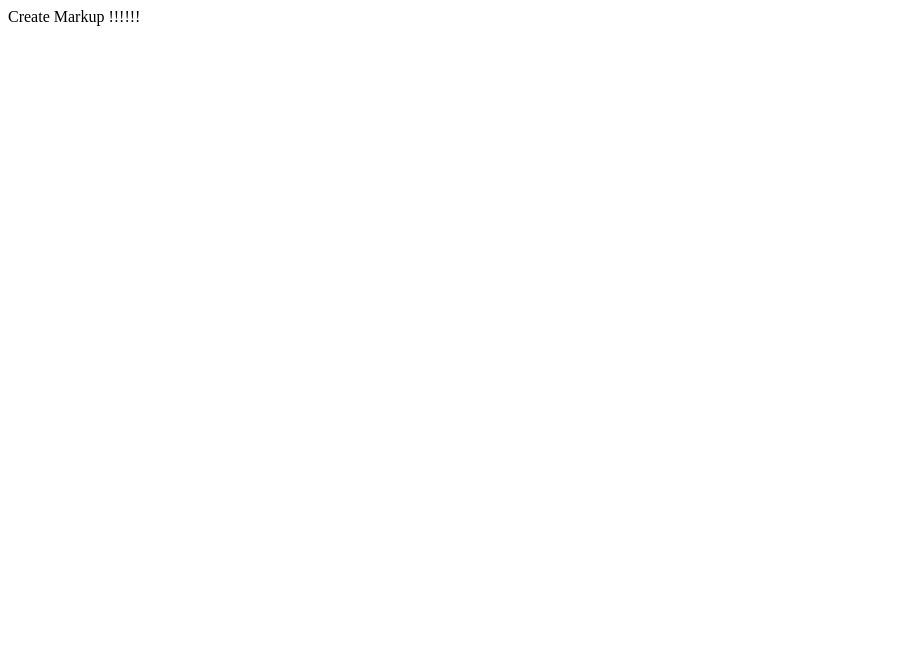
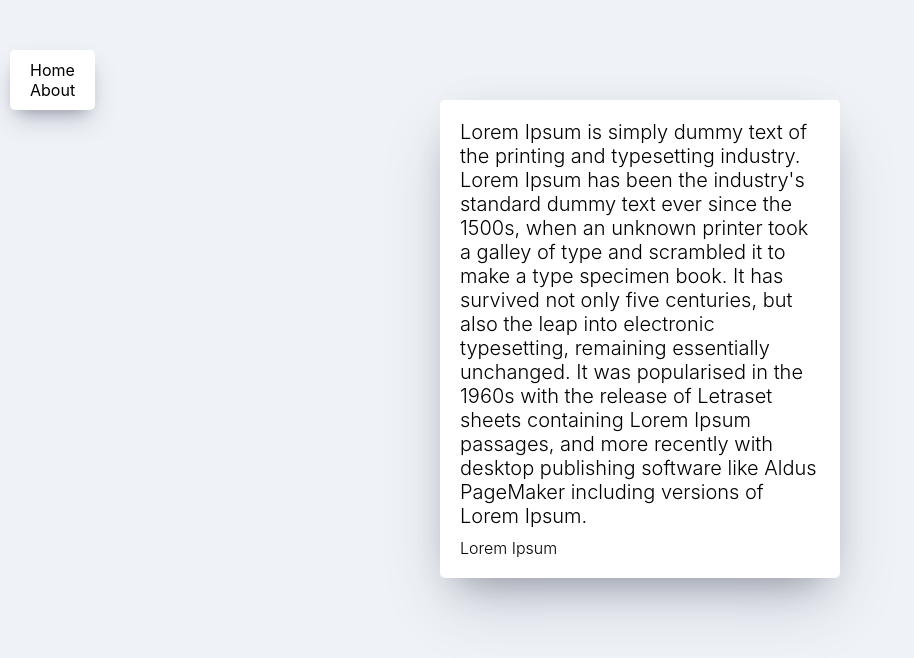
Before and after one commit to maybeb50/movie_app_clone_2020, a React (Create React App) app: page /#/About in a window 1280 px wide. Shown: the top 658 px of the page, without its empty margins (0-914 px from the left). Built offline with nearby package versions, Linux system fonts and the light colour scheme.

Commit message:
router 설정

```diff
--- a/package.json
+++ b/package.json
@@ -10,6 +10,7 @@
     "prop-types": "^15.7.2",
     "react": "^16.13.1",
     "react-dom": "^16.13.1",
+    "react-router-dom": "^5.2.0",
     "react-scripts": "3.4.3",
     "react-test-renderer": "^16.13.1"
   },
--- a/src/App.js
+++ b/src/App.js
@@ -1,14 +1,19 @@
 import React, { Component } from 'react';
-
-function createMarkup() {
-  return {__html: 'Create Markup !!!!!!'}
-}
+import './App.css';
+import { HashRouter, Route } from 'react-router-dom';
+import About from './routes/About';
+import Home from './routes/Home';
+import Navigation from './components/Navigation';
 
 class App extends Component {
   render() {
     return(
-      <div dangerouslySetInnerHTML={createMarkup()} />
-    )
+      <HashRouter>
+        <Navigation />
+        <Route path="/" exact={true} component={Home} />
+        <Route path="/About" component={About} />
+      </HashRouter>
+    );
   }
 }
 
--- /dev/null
+++ b/src/components/Movie.js
@@ -0,0 +1,49 @@
+import React, { component } from 'react';
+import PropTypes from 'prop-types';
+import './Movie.css';
+import { Link } from 'react-router-dom';
+
+function Movie({ title, year, summary, poster, genres }) {
+    return (
+        <div className="movie">
+            <Link
+                to={{
+                    pathname: '/movie-detail',
+                    state: {
+                        year, title, summary, poster, genres
+                    }
+                }}
+            >
+                <img src={ poster } alt={ title } title={ title } />
+                <div className="movie__data">
+                    <h3 className="movie__title">{ title }</h3>
+                    <h4 className="movie__year">{ year }</h4>
+                    <ul className="movie__genres">
+                        {
+                            genres.map((genre, index) => {
+                                return <li  key={ index } className="movie__genre">{ genre }</li>;
+                            })
+                        }
+                    </ul>
+                    <p className="movie__summary">
+                        {
+                        summary.slice(0, 180)
+                        }
+                        ...
+                    </p>
+                </div>
+            </Link>
+        </div>
+    );
+}
+
+Movie.propTypes = {
+    year: PropTypes.number.isRequired,
+    title: PropTypes.string.isRequired,
+    summary: PropTypes.string.isRequired,
+    poster: PropTypes.string.isRequired,
+    rating: PropTypes.number,
+    genres: PropTypes.arrayOf(PropTypes.string).isRequired,     // ???
+};
+
+export default Movie;
--- /dev/null
+++ b/src/components/Navigation.css
@@ -0,0 +1,39 @@
+.nav {
+    z-index: 1;
+    position: fixed;
+    top: 50px;
+    left: 10px;
+    display: flex;
+    flex-direction: column;
+    padding: 10px 20px;
+    box-shadow: 0 13px 27px -5px rgba(50, 50, 93, 0.25), 0 8px 16px -8px rgba(0, 0, 0, 0.3), 0 -6px 16px -6px rgba(0, 0, 0, 0.025);
+    border-radius: 5px;
+    background-color: #fff;
+}
+
+.nav a {
+    text-decoration: none;
+    color: #000;
+}
+
+@media screen and (max-width: 1090px) {
+    .nav {
+        left: initial;
+        top: initial;
+        bottom: 0;
+        width: 100%;
+    }
+
+    .nav a {
+        text-align: center;
+        text-decoration: none;
+        text-transform: uppercase;
+        color: #0008fc;
+        font-size: 12px;
+        font-weight: 600;
+    }
+
+    .nav a:not(:last-child) {
+        margin-bottom: 20px;
+    }
+}
--- /dev/null
+++ b/src/components/Navigation.js
@@ -0,0 +1,21 @@
+import React from 'react';
+import { Link } from 'react-router-dom';
+import './Navigation.css';
+
+function Navigation() {
+    return(
+        // a 태그로 작성하면, 클릭 시 React 가 새로고침 하기 때문에 react-router-dom 에 있는 Link 로 사용함
+        <div className="nav">
+            <Link to="/">Home</Link>
+            <Link to="/about">About</Link>
+            {/* <Link
+                to={{
+                    pathname: "/courses",
+                    state: { fromNavigation: true }
+                  }}
+            >About</Link> */}
+        </div>
+    );
+}
+
+export default Navigation;
--- /dev/null
+++ b/src/routes/About.css
@@ -0,0 +1,19 @@
+.about__container {
+    width: 100%;
+    max-width: 400px;
+    box-shadow: 0 30px 60px -12px rgba(50, 50, 93, 0.25), 0 18px 36px -18px rgba(0, 0, 0, 0.3), 0 -12px 36px -8px rgba(0, 0, 0, 0.025);
+    margin: 100px auto 0;
+    padding: 20px;
+    border-radius: 5px;
+    background-color: #fff;
+    font-weight: 300;
+}
+
+.about__container span:first-child {
+    font-size: 20px;
+}
+
+.about__container span:last-child {
+    display: block;
+    margin-top: 10px;
+}
--- /dev/null
+++ b/src/routes/About.js
@@ -0,0 +1,26 @@
+import React, { Component } from 'react';
+import './About.css';
+
+class About extends Component {
+    constructor(props) {
+        super(props);
+    }
+    render() {
+        console.log(this.props);
+        return(
+            <div className="about__container">
+                <span>
+                    Lorem Ipsum is simply dummy text of the printing and typesetting industry.
+                    Lorem Ipsum has been the industry's standard dummy text ever since the 1500s,
+                    when an unknown printer took a galley of type and scrambled it to make a type specimen book.
+                    It has survived not only five centuries, but also the leap into electronic typesetting, remaining essentially unchanged.
+                    It was popularised in the 1960s with the release of Letraset sheets containing Lorem Ipsum passages,
+                    and more recently with desktop publishing software like Aldus PageMaker including versions of Lorem Ipsum.
+                </span>
+                <span>Lorem Ipsum</span>
+            </div>
+        )
+    }
+}
+
+export default About;
--- /dev/null
+++ b/src/routes/Home.css
@@ -0,0 +1,31 @@
+.container {
+    display: flex;
+    justify-content: center;
+    height: 100%;
+}
+
+.loader {
+    width: 100%;
+    height: 100vh;
+    display: flex;
+    justify-content: center;
+    align-items: center;
+    font-weight: 300;
+}
+
+.movies {
+    display: grid;
+    grid-template-columns: repeat(2, minmax(400px, 1fr));
+    grid-gap: 100px;
+    padding: 50px;
+    width: 80%;
+    padding-top: 70px;
+}
+
+@media screen and (max-width: 1090px) {
+    .movies {
+        grid-template-columns: 1fr;
+        width: 100%;
+    }
+
+}
--- /dev/null
+++ b/src/routes/Home.js
@@ -0,0 +1,66 @@
+import React, { Component } from 'react';
+import axios from 'axios';
+import ErrorBoundary from '../ErrorBoundary';
+import Movie from '../components/Movie';
+import './Home.css';
+
+class Home extends Component {
+  state = {
+    isLoading: true,
+    movies: [],
+  };
+
+  getMovies = async () => {
+    const {
+      data: {
+        data: { movies },
+      }
+    } = await axios.get('https://yts-proxy.now.sh/list_movies.json?sort_by=rating');
+
+    this.setState({
+      movies, // movies: movies 와 같음. 축약한거임
+      isLoading: false,
+    });
+  }
+
+  componentDidMount() {
+    this.getMovies();
+  }
+
+  render() {
+    const { isLoading, movies } = this.state;
+
+    return(
+      <section className="container">
+        {isLoading ? (
+          <div className="loader">
+            <span className="loader__text">Loading...</span>
+          </div>
+        )
+        : (
+          <ErrorBoundary>
+            <div className="movies">
+              {
+                movies.map((movie) => {
+                  return(
+                    <Movie
+                      key={movie.id}
+                      id={movie.id}
+                      title={movie.title}
+                      year={movie.year}
+                      summary={movie.summary}
+                      poster={movie.medium_cover_image}
+                      genres={movie.genres}
+                    />
+                  )
+                })
+              }
+            </div>
+          </ErrorBoundary>
+        )
+      }</section>
+    );
+  }
+}
+
+export default Home;
```
Also changed, not shown: src/Movie.js (deleted, +0 -39 lines), src/components/Movie.css (renamed from src/Movie.css), 1 other file (tests, documents, lock files or other folders).
